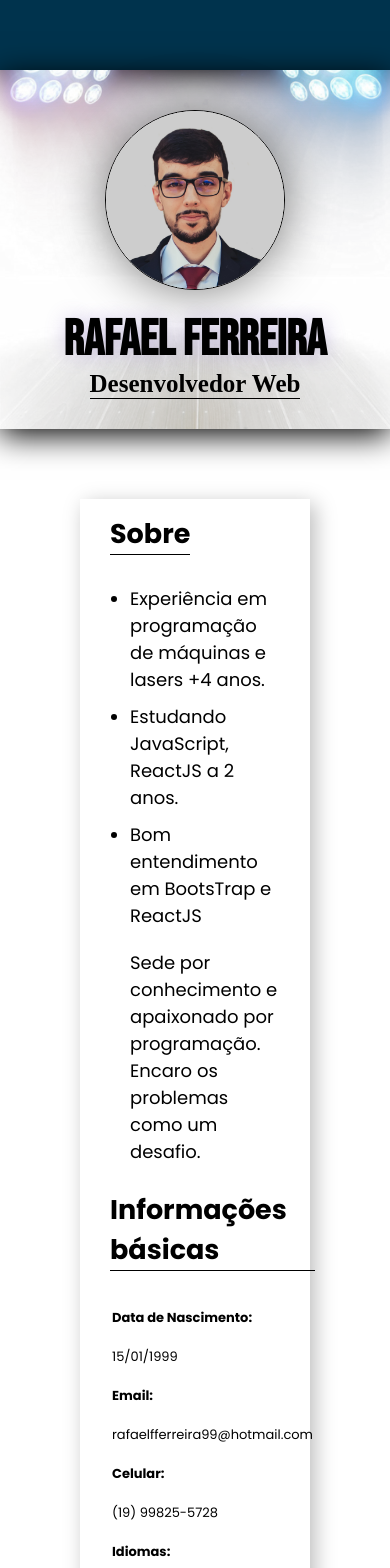
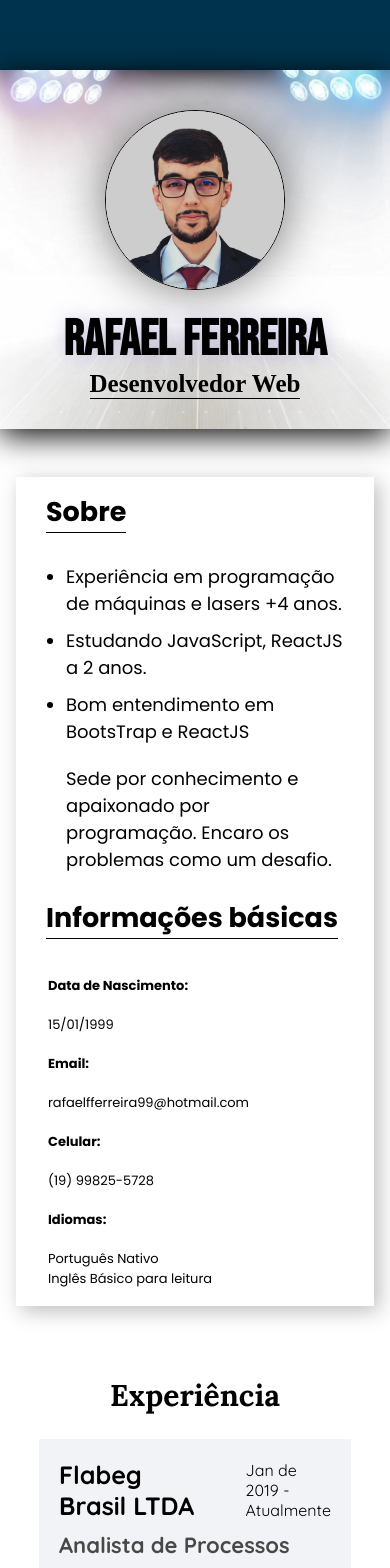
Before and after one commit to RafaelRF99/portfolio, a Next.js app: page / in a window 390 px wide. Shown: the top 1568 px of the page. Built offline with nearby package versions, Linux system fonts and the light colour scheme; a web font is replaced by a local one.

Commit message:
style: bug responsividade

```diff
--- a/src/components/Sobre/Sobre.module.css
+++ b/src/components/Sobre/Sobre.module.css
@@ -44,6 +44,10 @@
 }
 
 @media (max-width: 460px) {
+    .container {
+        margin: 3rem 1rem 0 1rem;
+    }
+
     .lista {
         padding: 0%;
     }
```
